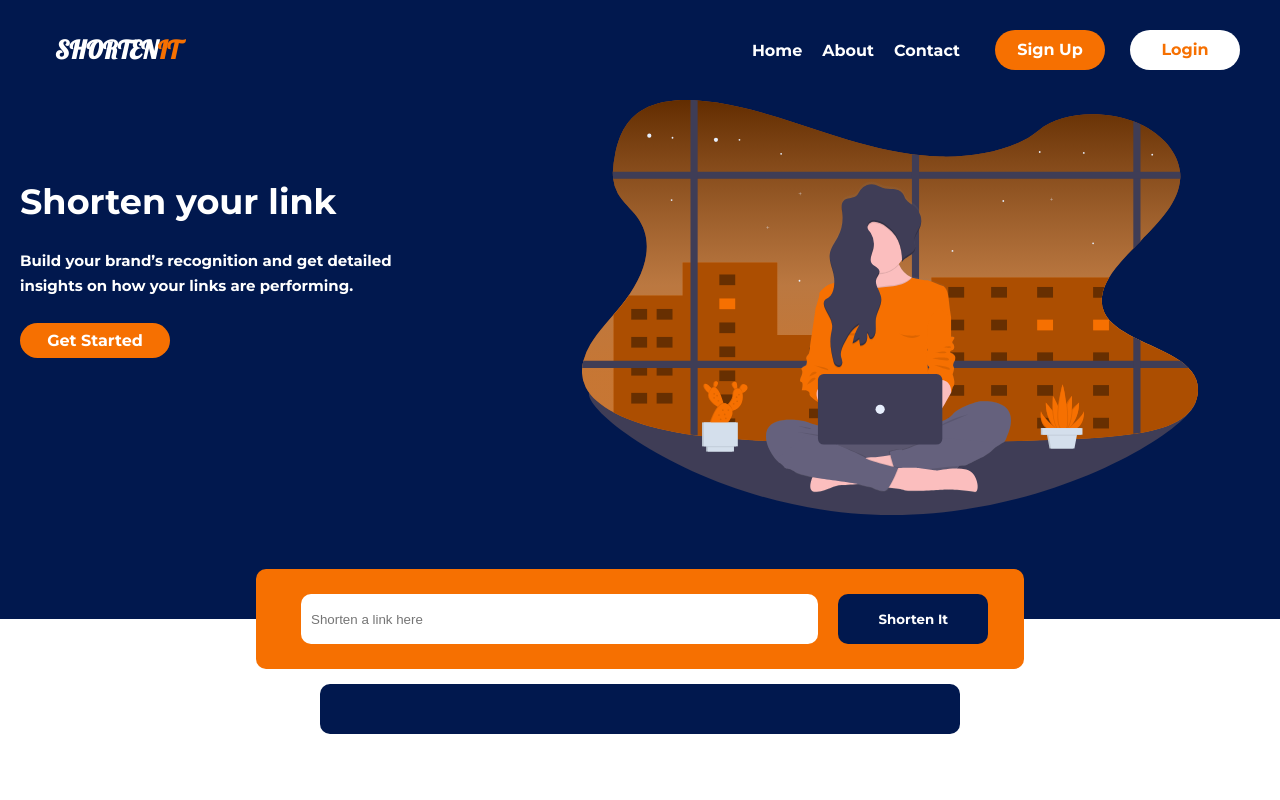
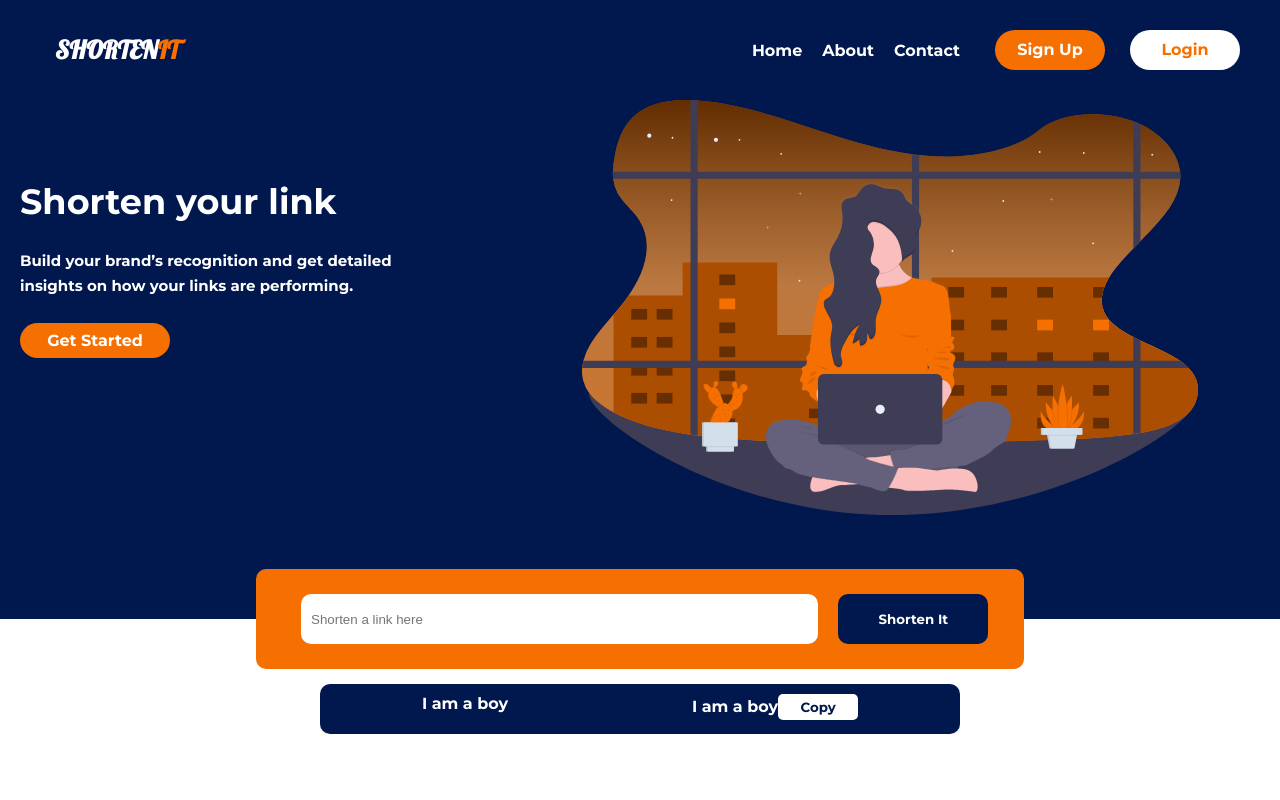
Before and after one commit to jasmineblinks/shortenit, a React (Create React App) app: page / in a window 1280 px wide. Shown: the top 800 px of the page. Built offline with nearby package versions, Linux system fonts and the light colour scheme.

Commit message:
fix: updated the app

```diff
--- a/src/App.css
+++ b/src/App.css
@@ -90,6 +90,7 @@ input {
   border: none;
   font-family: "Montserrat", sans-serif;
   font-weight: bold;
+  cursor: pointer;
   width: 150px;
   margin-top: 10px;
   margin-left: auto;
@@ -192,11 +193,28 @@ textarea {
   background-color: #01184e;
   color: #ffffff;
   border: none;
+  padding: 10px;
   border-radius: 10px;
   text-align: center;
   width: 280px;
-  height: 40px;
+  text-align: center;
+  height: 90px;
   margin-top: 25px;
+  /* margin-bottom: 50px; */
+}
+.resultdesktop {
+  display: none;
+}
+.clipsmob {
+  width: 60px;
+  background-color: #ffffff;
+  color: #01184e;
+  border: none;
+  border-radius: 5px;
+  margin-top: 5px;
+  padding: 3px;
+  font-family: "Montserrat", sans-serif;
+  font-weight: bold;
 }
 @media screen and (min-width: 700px) {
   .firstContainer {
@@ -204,17 +222,37 @@ textarea {
     justify-content: space-between;
     /* margin-left: 35px; */
   }
+  .resultMobile {
+    display: none;
+  }
   .resultdesktop {
     background-color: #01184e;
-    color: #ffffff;
     border: none;
     border-radius: 10px;
     width: 50%;
-    text-align: center;
+    display: flex;
+    justify-content: space-around;
     height: 50px;
     margin-top: -5px;
+    padding: 10px;
     margin-left: auto;
     margin-right: auto;
+  }
+  .clips {
+    width: 80px;
+    background-color: #ffffff;
+    color: #01184e;
+    border: none;
+    border-radius: 5px;
+    padding: 5px;
+    font-family: "Montserrat", sans-serif;
+    font-weight: bold;
+  }
+  .resulttext {
+    color: #ffffff;
+    text-align: center;
+    font-weight: bold;
+    font-family: "Montserrat", sans-serif;
   }
   .getStartedMob {
     display: none;
@@ -354,7 +392,7 @@ textarea {
 
   .contactUs {
     display: flex;
-    margin-bottom: 50px;
+    /* margin-bottom: 50px; */
     flex-direction: column;
   }
 
--- a/src/App.js
+++ b/src/App.js
@@ -28,9 +28,18 @@ function App() {
           <section className="shorten">
             <input placeholder="Shorten a link here" /> <br />
             <button className="btnShort">Shorten It</button>
-            <pre id="the_result" className="resultMobile">
-              {result}
-            </pre>
+            <div className="resultMobile">
+              <span id="mainurl" className="mainurl">
+                I am a boy
+              </span>
+              <div>
+                <span id="the_result" className="resulttext">
+                  I am a boy
+                </span>
+                <br />
+                <button className="clipsmob">Copy</button>
+              </div>
+            </div>
           </section>
 
           <section className="shortendesktop">
@@ -47,9 +56,17 @@ function App() {
               Shorten It
             </button>
           </section>
-          <pre id="the_result" className="resultdesktop">
-            {result}
-          </pre>
+          <div className="resultdesktop">
+            <span id="the_result" className="resulttext">
+              I am a boy
+            </span>
+            <div>
+              <span id="the_result" className="resulttext">
+                I am a boy
+              </span>
+              <button className="clips">Copy</button>
+            </div>
+          </div>
           <section className="card">
             <section className="secondText">
               <h2>Who we are?</h2>
--- a/src/components/header/header.js
+++ b/src/components/header/header.js
@@ -1,6 +1,6 @@
 import React, { useState } from "react";
 import classes from "./header.module.css";
-import { FaTimes, FaAlignRight } from "react-icons/fa";
+import { FaTimes, FaAlignRight, FaSpinner } from "react-icons/fa";
 
 const Header = () => {
   const [isOpen, setIsOpen] = useState(false);
```
